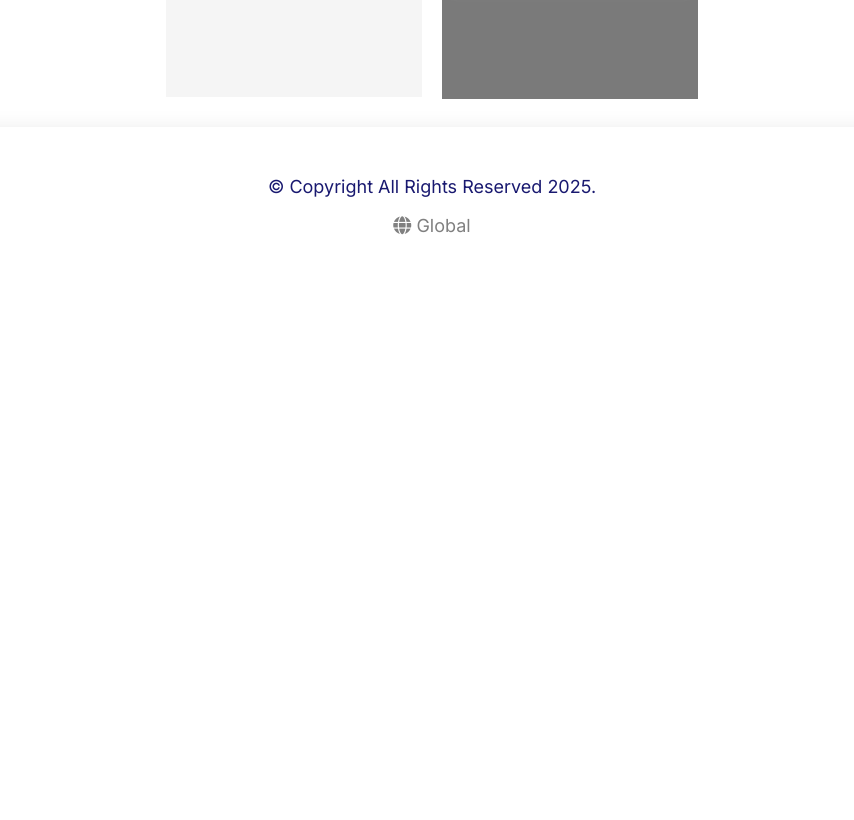
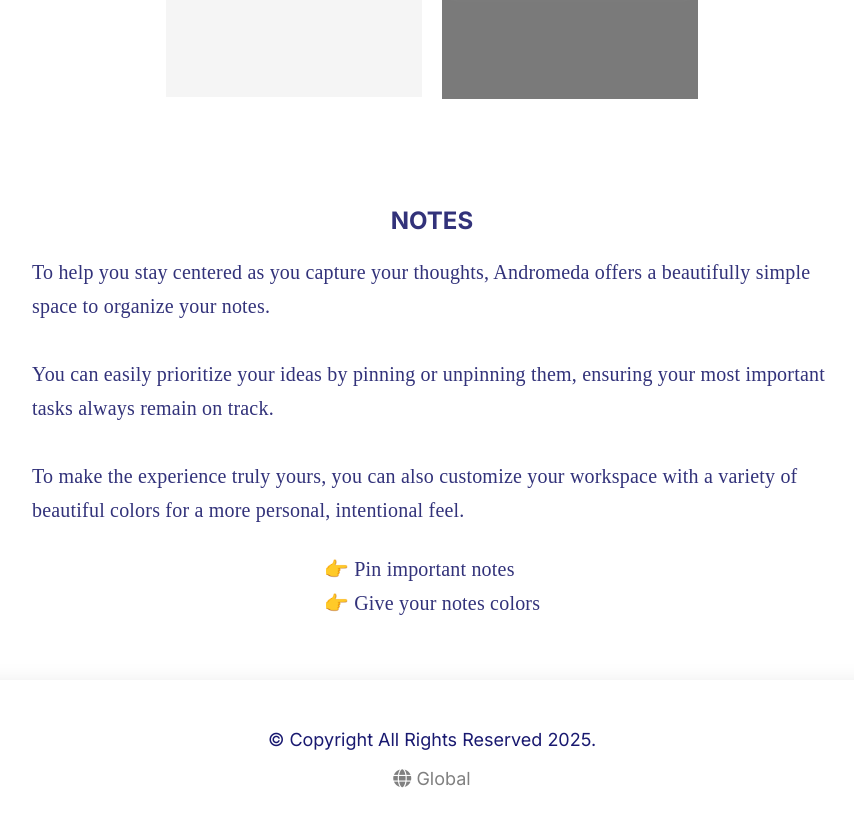
Before and after one commit to abk2191/aphelion-labs, a React (Vite) app: page /aphelion-labs/andromeda in a window 1280 px wide. Shown: the part 1146-1966 px from the top of the page, without its empty margins (208-1062 px from the left). Before the commit the page ends 1413 px from the top, so only its background shows below. Built offline with nearby package versions, Linux system fonts and the light colour scheme; a web font is replaced by a local one.

Commit message:
Added new features

```diff
--- a/src/Andromeda.jsx
+++ b/src/Andromeda.jsx
@@ -31,6 +31,27 @@
           <div className="andromeda-screenshot-notes"></div>
           <div className="andromeda-screenshot-notes-open"></div>
         </div>
+
+        <div className="wrapper">
+          <div className="andromeda-page-heading">
+            <h2>NOTES</h2>
+            <p>
+              To help you stay centered as you capture your thoughts, Andromeda
+              offers a beautifully simple space to organize your notes. <br />{" "}
+              <br />
+              You can easily prioritize your ideas by pinning or unpinning them,
+              ensuring your most important tasks always remain on track. <br />
+              <br /> To make the experience truly yours, you can also customize
+              your workspace with a variety of beautiful colors for a more
+              personal, intentional feel.
+            </p>
+
+            <div className="note-features">
+              <p>👉 Pin important notes</p>
+              <p>👉 Give your notes colors</p>
+            </div>
+          </div>
+        </div>
       </div>
     </>
   );
--- a/src/index.css
+++ b/src/index.css
@@ -527,6 +527,45 @@
   -webkit-font-smoothing: antialiased;
 }
 
+.andromeda-page-heading {
+  display: flex;
+  flex-direction: column;
+  align-items: center;
+  justify-content: center;
+  text-align: center;
+  padding: 60px;
+  width: 800px;
+}
+
+.andromeda-page-heading h2 {
+  color: #32327a;
+  font-family: "Inter", sans-serif;
+}
+
+.andromeda-page-heading p {
+  font-size: 20px;
+  margin: 0;
+  padding: 0;
+  line-height: 1.7;
+  color: #32327a;
+  text-align: left;
+  letter-spacing: 0.01em;
+  overflow-wrap: break-word;
+  text-rendering: optimizeLegibility;
+  -webkit-font-smoothing: antialiased;
+}
+
+.note-features {
+  margin-top: 25px;
+  text-align: left;
+}
+
+.wrapper {
+  display: flex;
+  align-items: center;
+  justify-content: center;
+}
+
 @media (max-width: 768px) {
   /* Styles for screens up to 768px wide (mobile) */
   .brand-name h3 {
@@ -598,4 +637,8 @@
     font-size: 14px;
     line-height: 1.6;
   }
+
+  .note-features p {
+    font-size: 18px;
+  }
 }
```
